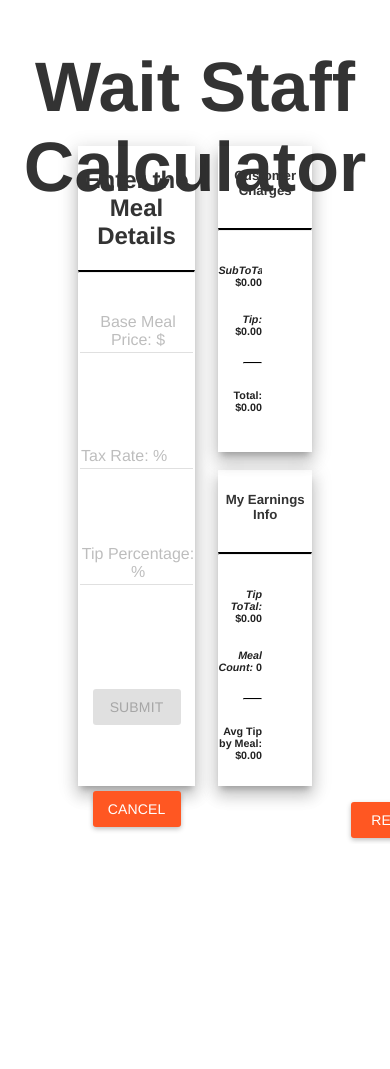
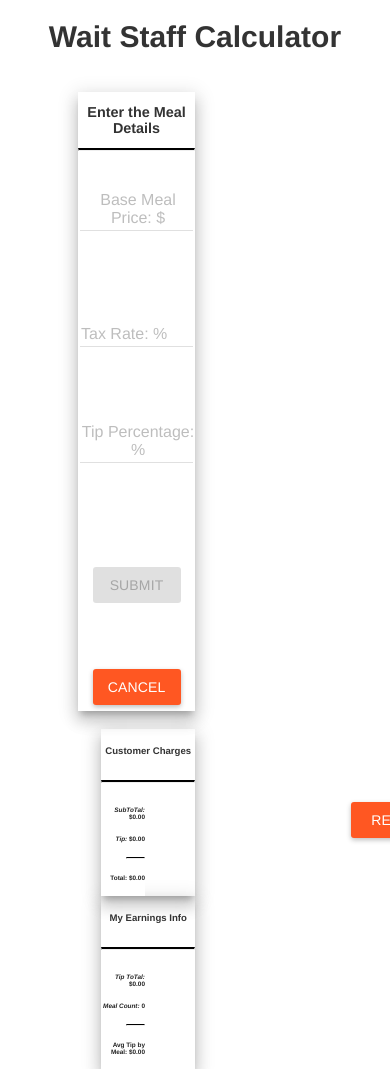
Before and after one commit to EQuimper/thinkful-WaitStaff-Factory, a website: page index.html in a window 390 px wide. Shown: the top 1069 px of the page. Before the commit the page ends 844 px from the top, so only its background shows below. Drawn offline with Linux system fonts and the light colour scheme.

Commit message:
add some responsive stuff

```diff
--- a/index.html
+++ b/index.html
@@ -8,9 +8,9 @@
     <link rel="stylesheet" href="bower_components/angular-material/angular-material.min.css">
     <link rel="stylesheet" href="styles/main.css">
 </head>
-<body layout="column" ng-controller="DetailsCtrl">
+<body layout="column" layout-xs="column" ng-controller="DetailsCtrl">
 <h1 flex="5" class="title">Wait Staff Calculator</h1>
-<section id="main" class="container" layout="row" flex>
+<section id="main" class="container" layout="row" layout-xs="column" flex flex-order-xs="1">
     <div flex="50" id="details" md-whiteframe="10">
         <h2>Enter the Meal Details</h2>
         <hr>
@@ -35,9 +35,9 @@
         </form>
     </div>
     <!--Right Container-->
-    <div class="container" layout="column" flex="40" flex-offset="10">
+    <div class="container" layout="column" flex="40" flex-offset="10" flex-order-xs="2">
         <!--Customer Charges-->
-        <div id="custCharges" flex="50" md-whiteframe="10">
+        <div id="custCharges" flex="50" md-whiteframe="10" flex-order-xs="3">
             <h5>Customer Charges</h5>
             <hr>
             <md-content class="custChargesContent">
@@ -49,7 +49,7 @@
         </div>
         <br>
         <!--Earnings Info-->
-        <div id="earnings" flex="50" md-whiteframe="10">
+        <div id="earnings" flex="50" md-whiteframe="10" flex-order-xs="4">
             <h5>My Earnings Info</h5>
             <hr>
             <md-content class="earningsContent">
@@ -61,8 +61,8 @@
         </div>
     </div>
 </section>
-<div class="container" layout="row">
-    <md-button ng-click="reset()" type="reset" flex-offset="90" class="resetAll md-raised md-warn">Reset</md-button>
+<div class="container" layout="row" layout-xs="column" flex-order-xs="5">
+    <md-button ng-click="reset()" type="reset"  flex-offset="90" class="resetAll md-raised md-warn">Reset</md-button>
 </div>
 
 
--- a/styles/main.scss
+++ b/styles/main.scss
@@ -50,3 +50,39 @@ hr {
 .marTop {
   margin-top: 40px;
 }
+
+
+@media only screen and (max-width:700px) {
+  .title {
+    font-size: 40px;
+  }
+  #main h2 {
+    font-size: 1em;
+  }
+  #custCharges, #earnings {
+    h5 {
+      font-size: 0.70em;
+    }
+    h6 {
+      font-size: 0.60em;
+    }
+  }
+}
+
+@media only screen and (max-width:500px) {
+  .title {
+    font-size: 30px;
+  }
+
+  #main h2 {
+    font-size: 0.90em;
+  }
+  #custCharges, #earnings {
+    h5 {
+      font-size: 0.60em;
+    }
+    h6 {
+      font-size: 0.40em;
+    }
+  }
+}
```
Also changed, not shown: styles/main.css, 1 other file.
